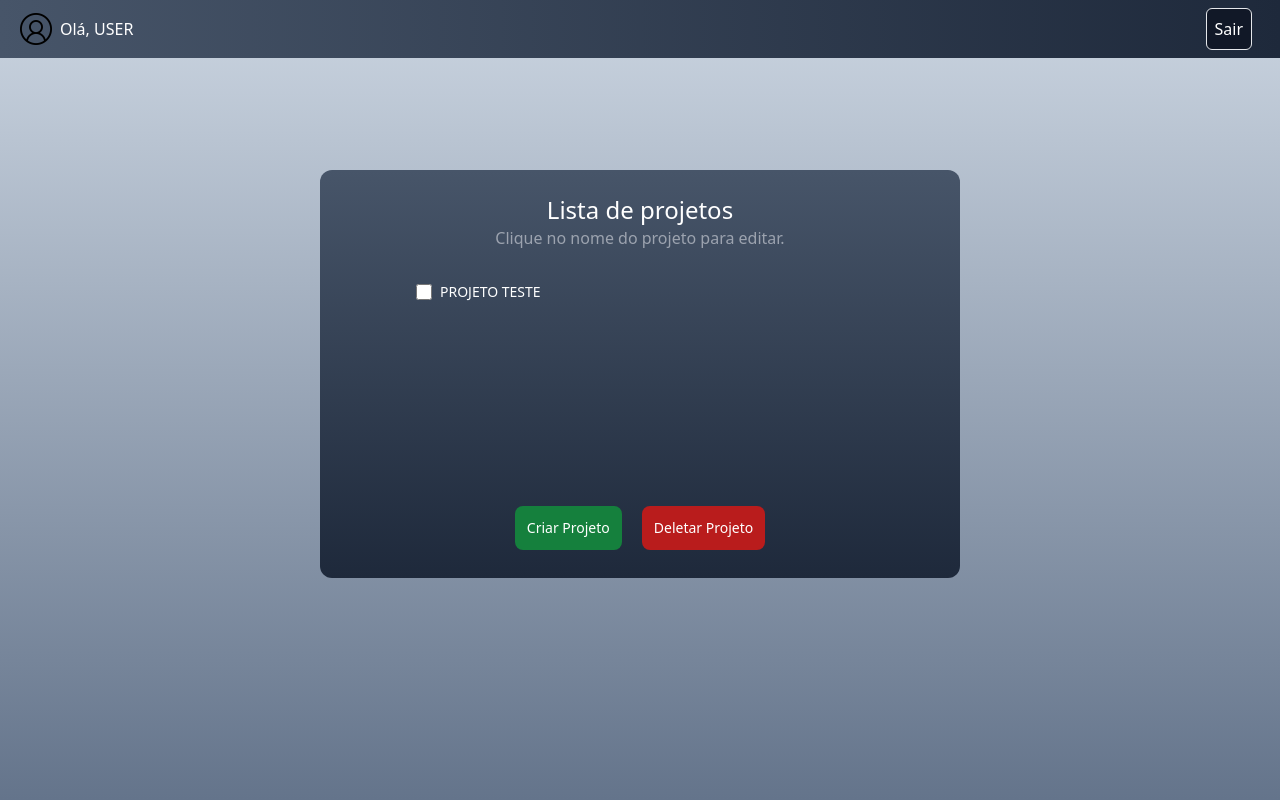
After one commit to RRyanDEV/mix_model_canvas, a PHP site: page /pages/projetos.php in a window 1280 px wide. The commit adds this page. Run offline with PHP 8.4, Linux system fonts and the light colour scheme; style sheets or scripts are compiled from the project's sources.

Commit message:
3.0.1.240220
- Realocação de arquivos, para o diretório correto.
- Ajustes no redirecionamento das APIs.
- Instalado o framework `TailwindCSS`.
- Introdução a duas novas funcionalidades no projeto.

```diff
--- a/controllers/authController.php
+++ b/controllers/authController.php
@@ -24,7 +24,7 @@ function authCheckLogin()
     if (!isset($_SESSION['username'])) {
         header('Location: login.php', true, 301);
         exit();
-      }
+    }
 }
 
 function authCreateUser()
--- a/pages/formulario.php
+++ b/pages/formulario.php
@@ -2,7 +2,7 @@
 include("../utils/utils.php");
 include("../api/form.php");
 include("../api/auth.php");
-include("../components/FormComponent.php");
+include("../components/formComponent.php");
 include("../services/database/performQuery.php");
 include_once("../components/layouts/defaultLayout.php");
 session_start();
--- /dev/null
+++ b/pages/projetos.php
@@ -0,0 +1,78 @@
+<!DOCTYPE html>
+<html lang="pt-BR">
+
+<head>
+    <meta charset="UTF-8">
+    <meta http-equiv="X-UA-Compatible" content="IE=edge">
+    <meta property="og:type" content="website" />
+    <meta name="viewport" content="width=device-width, initial-scale=1.0">
+    <meta name="author" content="Ryan Gomes" />
+    <meta name="keywords" content="PHP, MySQL, HTML, SASS, TAILWINDCSS" />
+    <title>Model Canvas - Projetos</title>
+    <!-- Link's -->
+    <link rel="stylesheet" href="/dist/style.css">
+    <link rel="icon" href="../assets/img/site-logo.png" />
+</head>
+
+<body class="flex items-center h-screen w-screen  flex-col bg-gradient-to-b from-slate-300 to-slate-500">
+    <nav>
+        <div class="flex w-screen p-2 bg-gradient-to-r from-slate-600 to-slate-800 justify-between">
+
+            <div class="ml-3 flex space-x-2 items-center" id="userInfo">
+                <img class="w-8 h-8" src="../assets/img/user-icon.png">
+                <p class="text-white">Olá, USER</p>
+            </div>
+
+            <div class="flex flex-row text-white space-x-3 mr-5 items-center">
+                <a id="logOut-btn" href="../api/auth.php?logout=true"><button type="button" class="p-2 border rounded-md bg-gray-900 hover:bg-gray-500/50">
+                        Sair</button></a>
+            </div>
+        </div>
+    </nav>
+
+    <div class="flex flex-col max-sm:mt-14 mt-28 p-4 h-auto max-sm:w-auto w-1/2 rounded-xl bg-gradient-to-b from-slate-600 to-slate-800 space-y-12">
+
+
+        <div class="flex flex-col space-y-8">
+
+            <div class="flex justify-center">
+                <div class="pt-2 flex items-center justify-center flex-col">
+                    <h1 class="font-medium text-2xl text-white">Lista de projetos</h1>
+                    <p class="text-gray-400">Clique no nome do projeto para editar.</p>
+                </div>
+            </div>
+
+
+            <div id="listProj" class="mx-20 overflow-y-auto h-48">
+                <div class="flex items-center mb-4">
+                    <input id="default-checkbox" type="checkbox" class="w-4 h-4 text-blue-600 bg-gray-100 border-gray-300 rounded focus:ring-blue-500 dark:focus:ring-blue-600 dark:ring-offset-gray-800 focus:ring-2 dark:bg-gray-700 dark:border-gray-600">
+                    <label for="default-checkbox" class="ms-2 text-sm font-medium text-white"><a href="./dashboard.php">PROJETO TESTE</a></label>
+                </div>
+            </div>
+
+
+            <div id="buttons">
+                <div id="gridBtn" class="flex flex-row space-x-5 justify-center max-sm:flex-col max-sm:items-center max-sm:space-y-5 mb-3">
+
+                    <a href="./novoProjeto.php">
+                        <button type="button" class="w-30 text-white bg-green-700 hover:bg-green-700/50 font-medium rounded-lg text-sm p-3 text-center justify-center items-center">
+                            Criar Projeto
+                        </button>
+                    </a>
+
+                    <a href="">
+                        <button type="button" class="w-30 text-white bg-red-700 hover:bg-red-700/50 font-medium rounded-lg text-sm p-3 text-center justify-center items-center">
+                            Deletar Projeto
+                        </button>
+                    </a>
+
+                </div>
+            </div>
+
+        </div>
+
+    </div>
+
+</body>
+
+</html>
--- /dev/null
+++ b/src/input.css
@@ -0,0 +1,3 @@
+@tailwind base;
+@tailwind components;
+@tailwind utilities;
--- /dev/null
+++ b/tailwind.config.js
@@ -0,0 +1,13 @@
+/** @type {import('tailwindcss').Config} */
+module.exports = {
+  content: [
+    "./**/*.{php,html,js}",
+    "./pages/**/*.{php,html,js}",
+    "./components/**/*.{php,html,js}",
+    "./node_modules/flowbite/**/*.js",
+  ],
+  theme: {
+    extend: {},
+  },
+  plugins: [],
+};
```
Also changed, not shown: package.json (+7 -3 lines), pages/novoProjeto.php (added, +80 -0 lines), README.md, pages/errors/405.php (renamed from pages/405.php), pages/errors/error.php (renamed from pages/error.php), pages/errors/failure.php (renamed from pages/failure.php), 1 other file.
